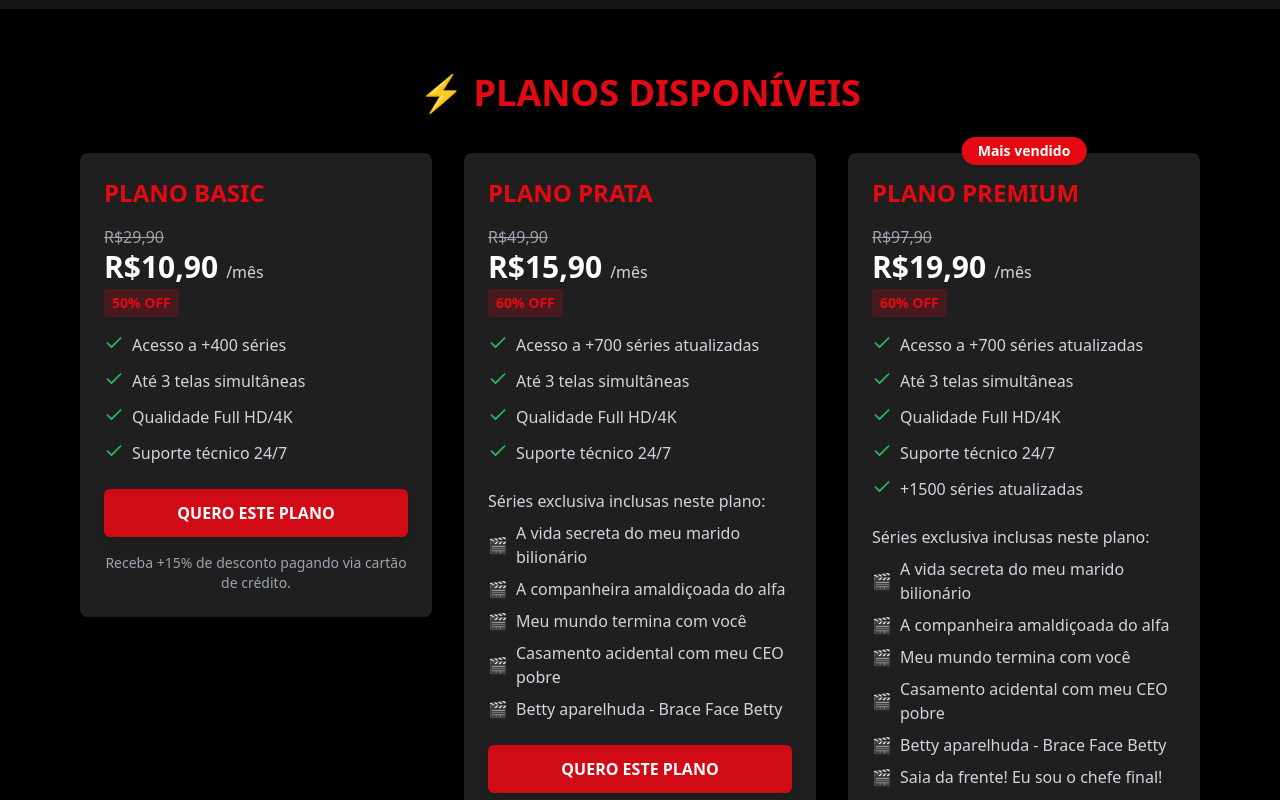
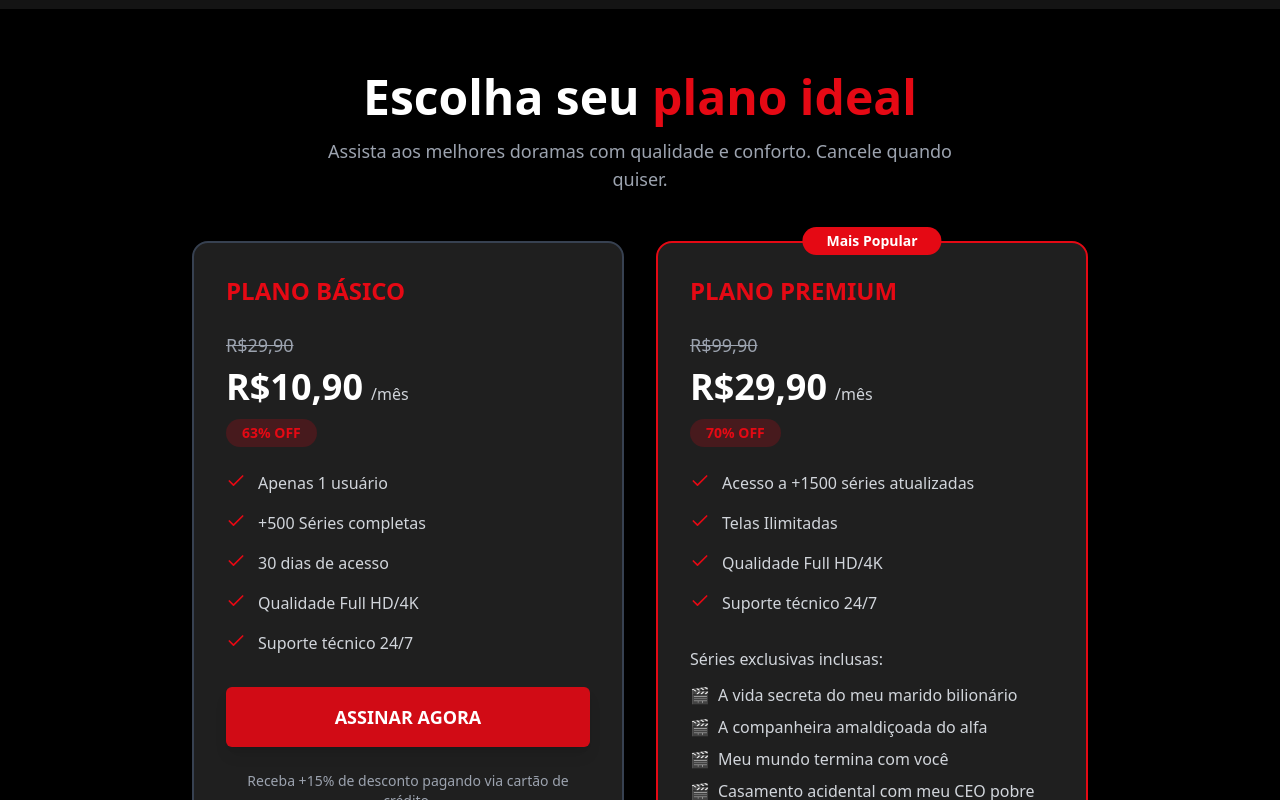
Before and after one commit to nicolasferoli/doramaflix, a React (Vite) app: page / in a window 1280 px wide. Shown: the part 4200-5000 px from the top of the page. Built offline with nearby package versions, Linux system fonts and the light colour scheme.

Commit message:
feat: atualiza página de planos e adiciona página de oferta

```diff
--- a/src/App.tsx
+++ b/src/App.tsx
@@ -1,4 +1,5 @@
 import React, { useEffect } from 'react';
+import { BrowserRouter as Router, Routes, Route } from 'react-router-dom';
 import { Hero } from './components/Hero';
 import { LogoCarousel } from './components/LogoCarousel';
 import { MovieCarousel } from './components/MovieCarousel';
@@ -8,8 +9,9 @@ import { Testimonials } from './components/Testimonials';
 import { PricingPlans } from './components/PricingPlans';
 import { Guarantee } from './components/Guarantee';
 import { FAQ } from './components/FAQ';
+import { OfertaPage } from './components/OfertaPage';
 
-function App() {
+const HomePage = () => {
   useEffect(() => {
     // Update the page title
     document.title = "DoramaFlix: Todos os Filmes e Séries em Um Só Lugar";
@@ -45,4 +47,15 @@ function App() {
   );
 }
 
+function App() {
+  return (
+    <Router>
+      <Routes>
+        <Route path="/" element={<HomePage />} />
+        <Route path="/oferta" element={<OfertaPage />} />
+      </Routes>
+    </Router>
+  );
+}
+
 export default App;
--- /dev/null
+++ b/src/components/OfertaPage.tsx
@@ -0,0 +1,78 @@
+import React from 'react';
+import { Check } from 'lucide-react';
+
+export const OfertaPage: React.FC = () => {
+  const features = [
+    "Acesso ilimitado",
+    "+1500 Séries completas",
+    "Acesso vitalício",
+    "Acesso a séries de lançamento",
+    "Suporte 24h no Whatsapp"
+  ];
+
+  return (
+    <div className="min-h-screen bg-black text-white py-12 px-4">
+      <div className="max-w-3xl mx-auto">
+        {/* Header */}
+        <div className="text-center mb-12">
+          <h1 className="text-2xl md:text-4xl font-bold text-[#e50914] mb-4">
+            Oferta Premium com desconto especial liberado!
+          </h1>
+          <div className="bg-[#e50914]/10 p-6 rounded-lg border border-[#e50914] mb-8">
+            <h2 className="text-xl md:text-3xl font-bold mb-2">
+              Espere! Desconto ESPECIAL na OFERTA PREMIUM!
+            </h2>
+          </div>
+        </div>
+
+        {/* Features */}
+        <div className="bg-[#111] p-8 rounded-xl mb-12">
+          <ul className="space-y-4">
+            {features.map((feature, index) => (
+              <li key={index} className="flex items-center gap-3">
+                <Check className="w-6 h-6 text-[#e50914] flex-shrink-0" />
+                <span className="text-lg">{feature}</span>
+              </li>
+            ))}
+          </ul>
+        </div>
+
+        {/* Pricing */}
+        <div className="text-center mb-12">
+          <h3 className="text-xl mb-6">
+            Oferta Premium com preço exclusivo somente nessa página por apenas:
+          </h3>
+          <div className="mb-8">
+            <p className="text-gray-400 line-through text-2xl">de R$97,00</p>
+            <div className="flex items-center justify-center gap-2 mb-2">
+              <p className="text-lg">por apenas</p>
+              <p className="text-4xl md:text-5xl font-bold">R$19,90</p>
+            </div>
+          </div>
+        </div>
+
+        {/* CTA Buttons */}
+        <div className="space-y-4">
+          <a
+            href="https://pay.kirvano.com/0710d73c-0894-4a4b-abac-72026d45d07e"
+            className="block w-full bg-[#e50914] hover:bg-[#e50914]/90 text-white py-4 px-6 rounded-lg text-xl font-bold text-center transition-colors"
+          >
+            SIM, QUERO A OFERTA!
+          </a>
+          <a
+            href="https://pay.kirvano.com/eeff9960-893f-4a58-93d4-7c8e527aa223"
+            className="block w-full text-white py-4 px-6 rounded-lg text-xl  text-center"
+          >
+            Não! Eu quero o Pacote Básico!
+          </a>
+        </div>
+
+        {/* Footer */}
+        <footer className="text-center mt-12 text-sm text-gray-400">
+          <p>DORAMAFLIX – Todos os direitos reservados {new Date().getFullYear()}©️</p>
+          <p>Todos os Direitos Reservados</p>
+        </footer>
+      </div>
+    </div>
+  );
+};
--- a/src/components/PricingPlans.tsx
+++ b/src/components/PricingPlans.tsx
@@ -27,34 +27,34 @@ const Plan: React.FC<PlanProps> = ({
 }) => {
   return (
     <div className={`
-      p-6 rounded-lg transition-transform duration-300 hover:scale-105
-      ${recommended ? 'relative' : ''}
+      p-8 rounded-2xl transition-transform duration-300 hover:scale-105 border-2
+      ${recommended ? 'relative border-[#e50914]' : 'border-gray-700'}
     `}
     style={{ backgroundColor: bgColor }}
     >
       {recommended && (
-        <div className="absolute -top-4 left-1/2 transform -translate-x-1/2 bg-[#E50914] text-white font-bold py-1 px-4 rounded-full text-sm">
-          Mais vendido
+        <div className="absolute -top-4 left-1/2 transform -translate-x-1/2 bg-[#e50914] text-white font-bold py-1 px-6 rounded-full text-sm">
+          Mais Popular
         </div>
       )}
 
-      <h3 className="text-2xl font-bold mb-4 text-[#E50914]">{title}</h3>
+      <h3 className="text-2xl font-bold mb-6 text-[#e50914]">{title}</h3>
 
-      <div className="mb-4">
-        <span className="line-through text-gray-400">{originalPrice}</span>
-        <div className="flex items-baseline gap-2">
-          <span className="text-3xl font-bold">{currentPrice}</span>
+      <div className="mb-6">
+        <span className="line-through text-gray-400 text-lg">{originalPrice}</span>
+        <div className="flex items-baseline gap-2 mt-2">
+          <span className="text-4xl font-bold text-white">{currentPrice}</span>
           <span className="text-gray-300">/mês</span>
         </div>
-        <span className="inline-block mt-1 bg-[#E50914]/20 text-[#E50914] font-bold px-2 py-1 rounded-sm text-sm">
+        <span className="inline-block mt-3 bg-[#e50914]/20 text-[#e50914] font-bold px-4 py-1 rounded-full text-sm">
           {discount} OFF
         </span>
       </div>
 
-      <ul className="mb-6 space-y-3">
+      <ul className="mb-8 space-y-4">
         {features.map((feature, index) => (
           <li key={index} className="flex items-start">
-            <Check className="w-5 h-5 text-green-500 mr-2 flex-shrink-0" />
+            <Check className="w-5 h-5 text-[#e50914] mr-3 flex-shrink-0" />
             <span className="text-gray-300">{feature}</span>
           </li>
         ))}
@@ -62,8 +62,8 @@ const Plan: React.FC<PlanProps> = ({
 
       {exclusiveShows && (
         <>
-          <p className="text-gray-300 mb-2">Séries exclusiva inclusas neste plano:</p>
-          <ul className="mb-6 space-y-2">
+          <p className="text-gray-300 mb-3 font-medium">Séries exclusivas inclusas:</p>
+          <ul className="mb-8 space-y-2">
             {exclusiveShows.map((show, index) => (
               <li key={index} className="flex items-center">
                 <span className="mr-2">🎬</span>
@@ -76,12 +76,12 @@ const Plan: React.FC<PlanProps> = ({
 
       <Button
         href={buttonLink}
-        className="bg-[#E50914] hover:bg-[#E50914]/90 w-full"
+        className="w-full text-lg font-bold py-4 bg-[#00FF94] hover:bg-[#00FF94]/90 text-black"
       >
-        QUERO ESTE PLANO
+        ASSINAR AGORA
       </Button>
 
-      <p className="text-sm text-gray-400 mt-4 text-center">
+      <p className="text-sm text-gray-400 mt-6 text-center">
         Receba +15% de desconto pagando via cartão de crédito.
       </p>
     </div>
@@ -102,30 +102,28 @@ export const PricingPlans: React.FC = () => {
     "The Mafia Boss"
   ];
 
-  const prataShows = [
-    "A vida secreta do meu marido bilionário",
-    "A companheira amaldiçoada do alfa",
-    "Meu mundo termina com você",
-    "Casamento acidental com meu CEO pobre",
-    "Betty aparelhuda - Brace Face Betty"
-  ];
-
   return (
     <section id="secao-planos" className="py-16 bg-black text-white">
       <div className="max-w-6xl mx-auto px-4">
-        <h2 className="text-2xl sm:text-3xl md:text-4xl font-bold mb-10 text-center">
-          ⚡ <span className="text-[#E50914]">PLANOS DISPONÍVEIS</span>
-        </h2>
+        <div className="text-center mb-12">
+          <h2 className="text-3xl sm:text-4xl md:text-5xl font-bold mb-4">
+            Escolha seu <span className="text-[#e50914]">plano ideal</span>
+          </h2>
+          <p className="text-gray-400 text-lg max-w-2xl mx-auto">
+            Assista aos melhores doramas com qualidade e conforto. Cancele quando quiser.
+          </p>
+        </div>
 
-        <div className="grid grid-cols-1 md:grid-cols-3 gap-8 items-start">
+        <div className="grid grid-cols-1 md:grid-cols-2 gap-8 items-start max-w-4xl mx-auto">
           <Plan
-            title="PLANO BASIC"
+            title="PLANO BÁSICO"
             originalPrice="R$29,90"
             currentPrice="R$10,90"
-            discount="50%"
+            discount="63%"
             features={[
-              "Acesso a +400 séries",
-              "Até 3 telas simultâneas",
+              "Apenas 1 usuário",
+              "+500 Séries completas",
+              "30 dias de acesso",
               "Qualidade Full HD/4K",
               "Suporte técnico 24/7"
             ]}
@@ -134,37 +132,20 @@ export const PricingPlans: React.FC = () => {
           />
 
           <Plan
-            title="PLANO PRATA"
-            originalPrice="R$49,90"
-            currentPrice="R$15,90"
-            discount="60%"
+            title="PLANO PREMIUM"
+            originalPrice="R$99,90"
+            currentPrice="R$29,90"
+            discount="70%"
             features={[
-              "Acesso a +700 séries atualizadas",
-              "Até 3 telas simultâneas",
+              "Acesso a +1500 séries atualizadas",
+              "Telas Ilimitadas",
               "Qualidade Full HD/4K",
               "Suporte técnico 24/7"
-            ]}
-            exclusiveShows={prataShows}
-            bgColor="#1F1F1F"
-            buttonLink="https://pay.kirvano.com/3a666fd6-ea38-4c63-8c5d-874060b686ed"
-          />
-
-          <Plan
-            title="PLANO PREMIUM"
-            originalPrice="R$97,90"
-            currentPrice="R$19,90"
-            discount="60%"
-            features={[
-              "Acesso a +700 séries atualizadas",
-              "Até 3 telas simultâneas",
-              "Qualidade Full HD/4K",
-              "Suporte técnico 24/7",
-              "+1500 séries atualizadas"
             ]}
             exclusiveShows={premiumShows}
             recommended={true}
             bgColor="#1F1F1F"
-            buttonLink="https://pay.kirvano.com/0710d73c-0894-4a4b-abac-72026d45d07e"
+            buttonLink="/oferta"
           />
         </div>
       </div>
```
